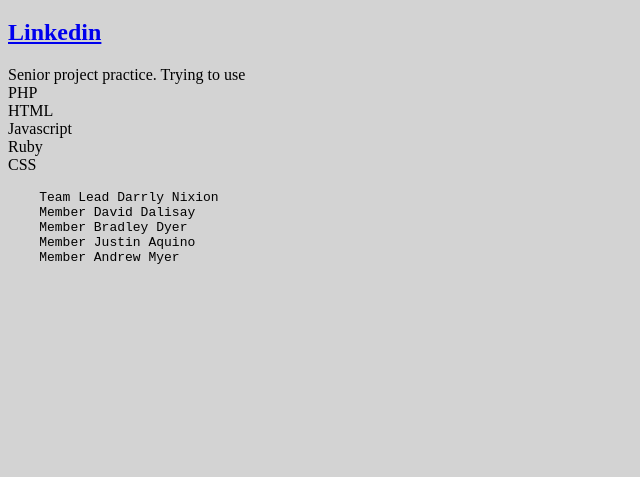
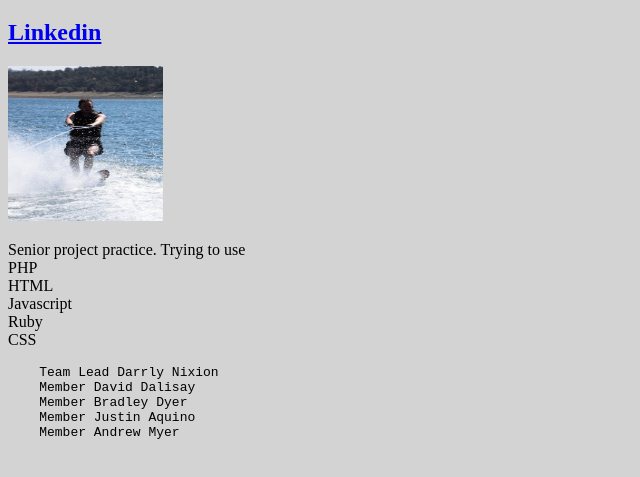
Before and after one commit to DyerBradley/website_practice, a plain HTML site: page home_page.html in a window 1280 px wide. Shown: the part 61-538 px from the top of the page, without its empty margins (0-640 px from the left). Drawn offline with Linux system fonts and the light colour scheme.

Commit message:
Html image
Added an image of me

```diff
--- a/home_page.html
+++ b/home_page.html
@@ -9,12 +9,9 @@
     <h1>Bradley Dyer</h1>
 
     <h2><a href = "https://www.linkedin.com/in/BradleyDyer">Linkedin</a></h2>
-    <!--
-    <imp src = "https://cloud.githubusercontent.com/assets/14168613/9723353/38abd702-5574-11e5-8625-1918bf251b82.jpg"
-    alt = "https://www.linkedin.com/in/BradleyDyer" width = "104" height = "142" >
-     <img src = "https://cloud.githubusercontent.com/assets/14168613/9723417/f9f91f04-5575-11e5-89a9-b07ad280f6a6.jpg"
+
+     <img src = "images/SingleSki.jpg"
     width ="155" height = "155">
-    -->
 
     <p>Senior project practice.
     Trying to use<br>PHP<br>HTML<br>Javascript<br>Ruby<br>CSS
```
Also changed, not shown: images/SingleSki.jpg (added).
